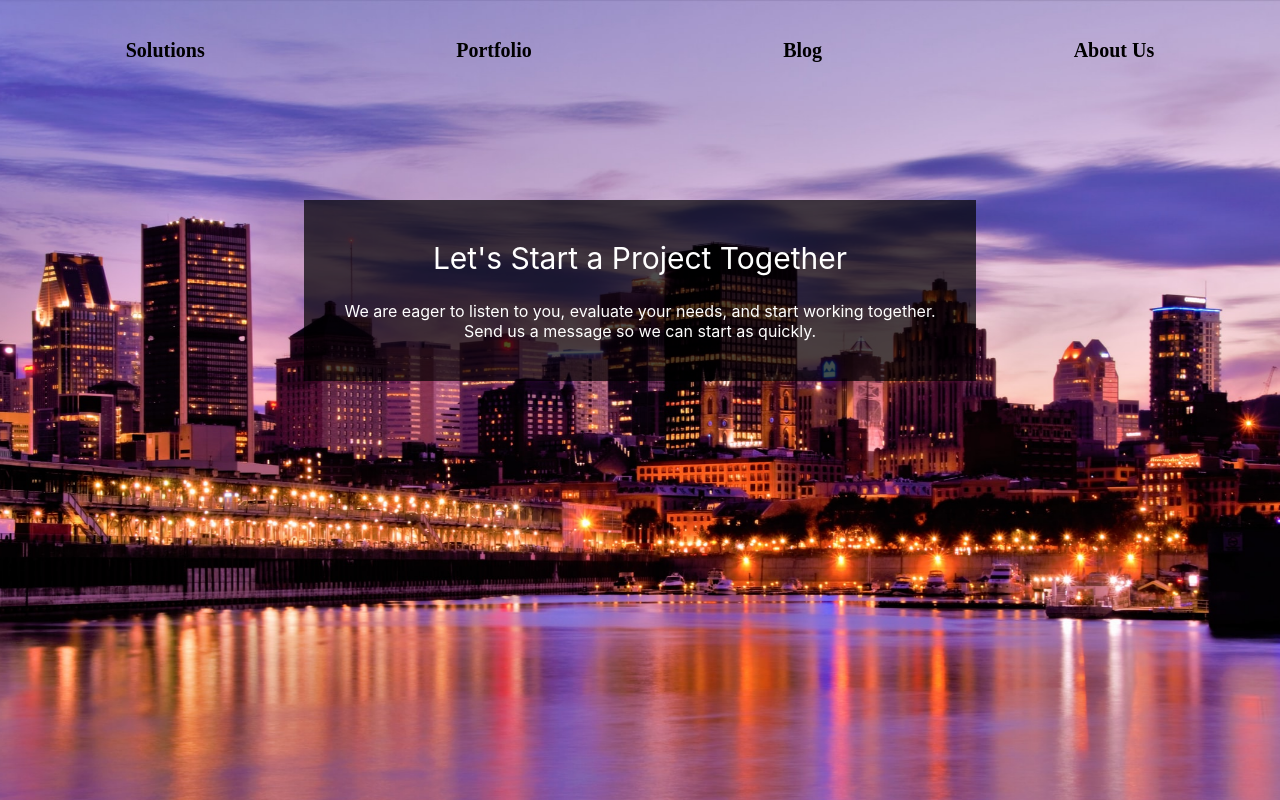
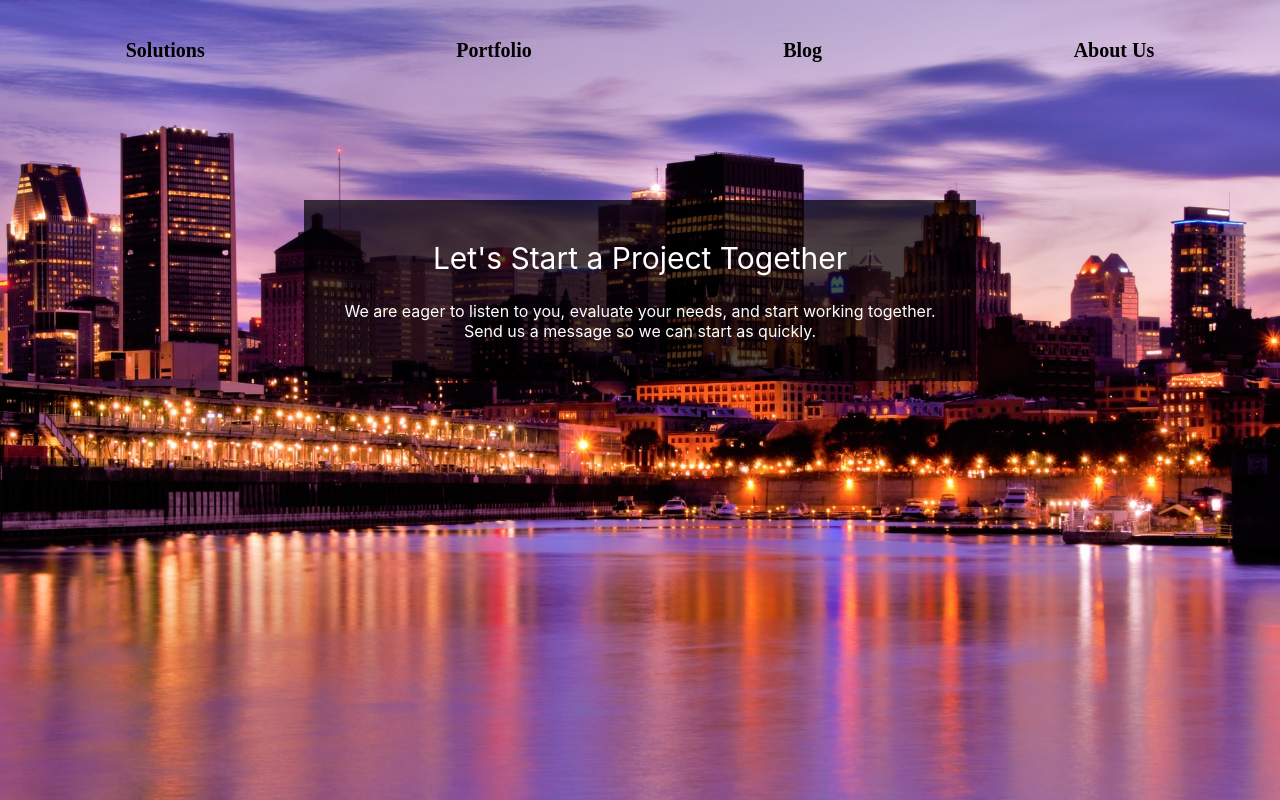
Before and after one commit to Ajmasta/sophia, a Next.js app: page /contact in a window 1280 px wide. Shown: the top 800 px of the page. Built offline with nearby package versions, Linux system fonts and the light colour scheme.

Commit message:
added ipad improvements

```diff
--- a/components/contactUs.module.css
+++ b/components/contactUs.module.css
@@ -11,7 +11,6 @@
   padding-bottom: 50px;
 
   background-attachment: scroll;
-  background-image: url("../public/images/whitePaper.jpg");
 }
 
 .formContainer {
--- a/components/fixedBackground.js
+++ b/components/fixedBackground.js
@@ -21,7 +21,7 @@ const FixedBackground = (props) => {
 return (
 <>
     <div className={styles.specialScroll} >
-    <img src="/images/montrealNight2.jpg" className={styles.image}  />
+    <Image src="/images/montrealNight2.jpg" width={2400} height={1600} className={styles.image} alt="montreal at night" />
     {props.children}
     </div>
 
--- a/components/fixedBackground.module.css
+++ b/components/fixedBackground.module.css
@@ -17,15 +17,19 @@
 .image {
   object-fit: cover;
   width: 100%;
-  min-height: 120% !important;
-  position: fixed;
+  position: fixed !important;
+  min-height: 1000px !important;
   top: 0;
   left: 0;
+  bottom: 0;
 }
-@media (max-width: 800px) {
+@media (min-width: 801px) and (max-width: 1200px) {
   .specialScroll {
     margin-top: 75px;
     max-height: 600px;
     min-height: 600px;
   }
+  .image {
+    min-height: 1366px !important;
+  }
 }
```
